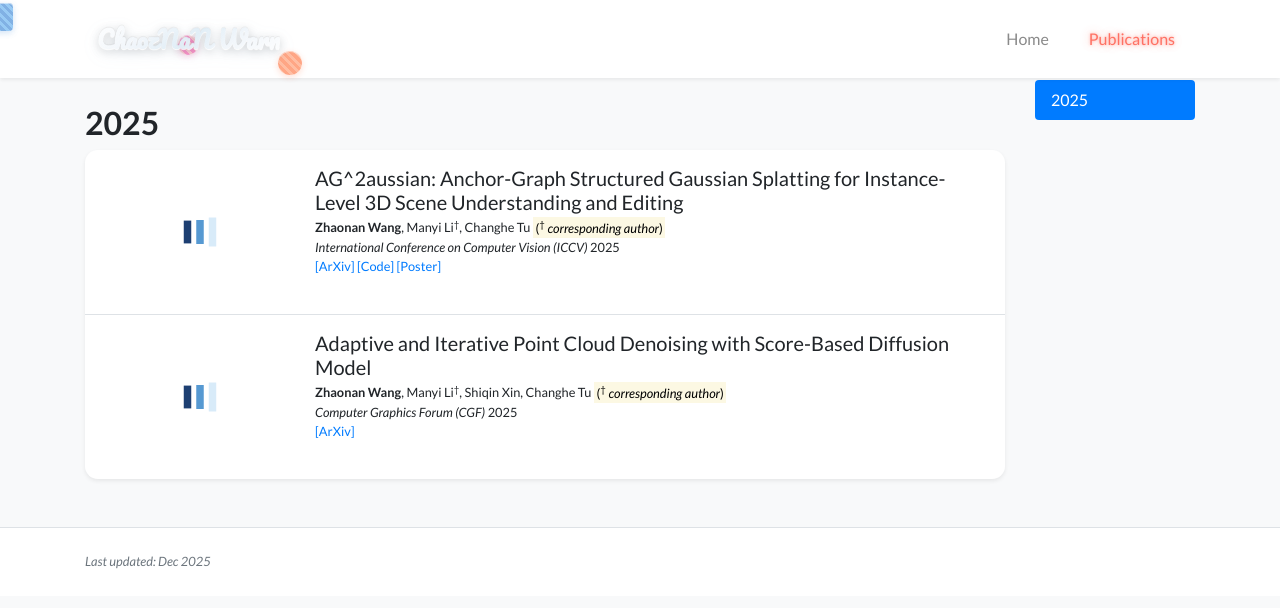
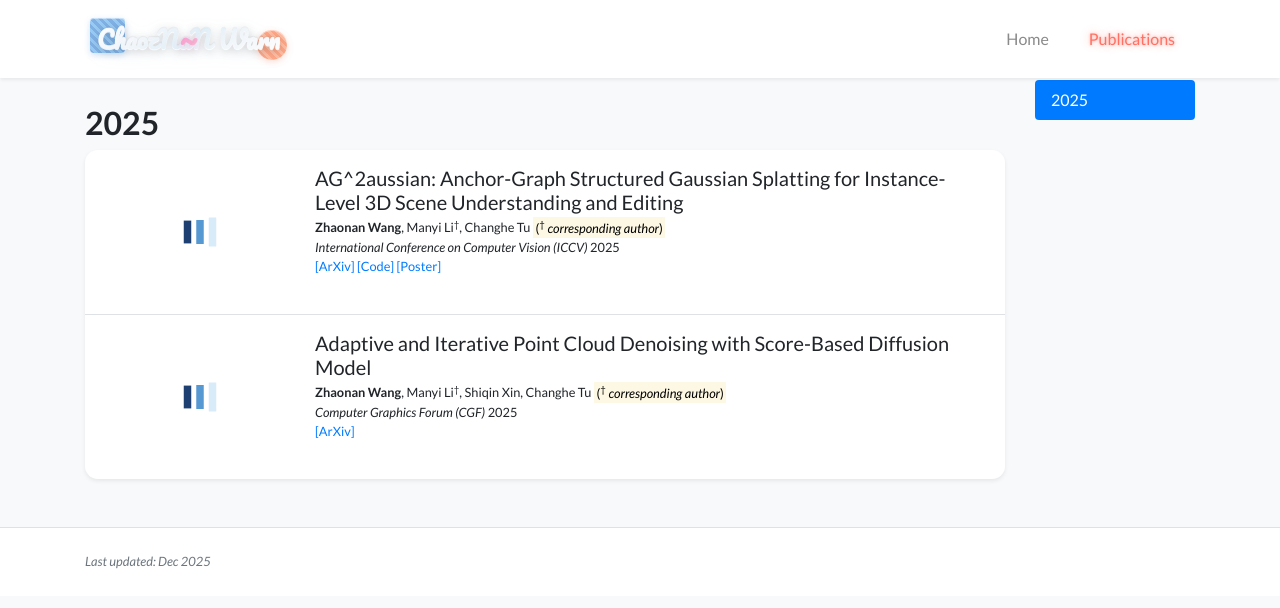
Before and after one commit to DyllanElliia/dyllanelliia.github.io, a Jekyll site: the page built from publications.html, in a window 1280 px wide. Shown: the top 608 px of the page. Built offline with Jekyll 4.4.1, drawn with Linux system fonts in a browser that asks for light colours; nearby versions of some CDN libraries; a style sheet for code colours, icons or effects is not loaded.

```diff
--- a/_includes/navbar.html
+++ b/_includes/navbar.html
@@ -2,9 +2,9 @@
     <div class="{% if page.container_class %}{{ page.container_class }}{% else %}container-lg{% endif %}">
         <a class="navbar-brand navbar-brand-custom">
             <span class="navbar-brand-wrapper">
+                <span class="zebra-decoration zebra-pink"></span>
                 <span class="navbar-brand-text"><strong>{{site.data.profile.navbar_name}}</strong></span>
                 <span class="zebra-decoration zebra-square"></span>
-                <span class="zebra-decoration zebra-pink"></span>
                 <span class="zebra-decoration zebra-circle"></span>
             </span>
         </a>
--- a/assets/css/global.css
+++ b/assets/css/global.css
@@ -118,10 +118,10 @@
 
 /* 左上角蓝色斜斑马纹正方形 - 放大并置于文字背后 */
 .zebra-square {
-    width: 28px;
-    height: 28px;
-    top: -10px;
-    left: -100px;
+    width: 35px;
+    height: 35px;
+    top: 5px;
+    left: 5px;
     background: repeating-linear-gradient(
         45deg,
         #4A90D9,
@@ -137,10 +137,10 @@
 
 /* 右下角橙色斜斑马纹圆形 - 放大并置于文字背后 */
 .zebra-circle {
-    width: 24px;
-    height: 24px;
-    bottom: -10px;
-    right: -10px;
+    width: 30px;
+    height: 30px;
+    bottom: 5px;
+    right: 5px;
     background: repeating-linear-gradient(
         45deg,
         #FF7F50,
@@ -154,24 +154,38 @@
         inset 0 1px 0 rgba(255, 255, 255, 0.5);
 }
 
-/* 中间偏下粉红色斜斑马纹团 - 置于文字背后 */
+/* 中间粉红色波浪装饰 ~ 形状 */
 .zebra-pink {
-    width: 20px;
-    height: 20px;
+    width: 28px;
+    height: 12px;
     top: 50%;
     left: 50%;
-    transform: translate(-50%, -20%);
-    background: repeating-linear-gradient(
-        45deg,
-        #FF69B4,
-        #FF69B4 3px,
-        #FFB6C1 3px,
-        #FFB6C1 6px
+    transform: translate(-50%, -50%);
+    background: transparent;
+    position: absolute;
+    overflow: visible;
+    z-index: 2; /* 显示在文字上方 */
+}
+
+.zebra-pink::before {
+    content: '~';
+    position: absolute;
+    top: 50%;
+    left: 50%;
+    transform: translate(-50%, -50%);
+    font-size: 28px;
+    font-weight: bold;
+    font-family: 'Pacifico', cursive;
+    background: linear-gradient(
+        135deg,
+        #FF69B4 0%,
+        #FF85C1 50%,
+        #FFB6C1 100%
     );
-    border-radius: 50%;
-    box-shadow:
-        0 2px 6px rgba(255, 105, 180, 0.35),
-        inset 0 1px 0 rgba(255, 255, 255, 0.5);
+    -webkit-background-clip: text;
+    -webkit-text-fill-color: transparent;
+    background-clip: text;
+    filter: drop-shadow(0 2px 4px rgba(255, 105, 180, 0.4));
 }
 
 /* 导航链接 - 未选中时灰色 */
```
